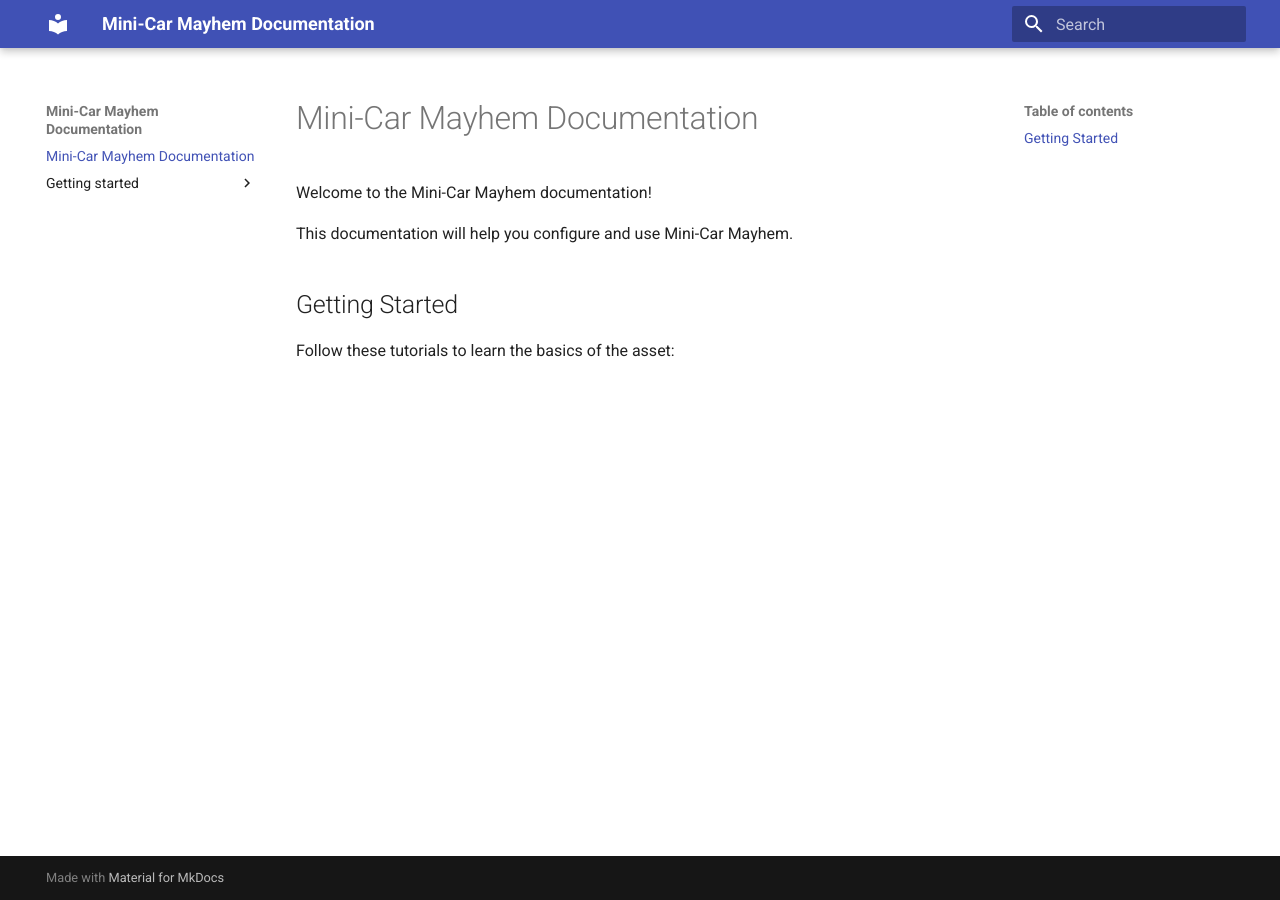
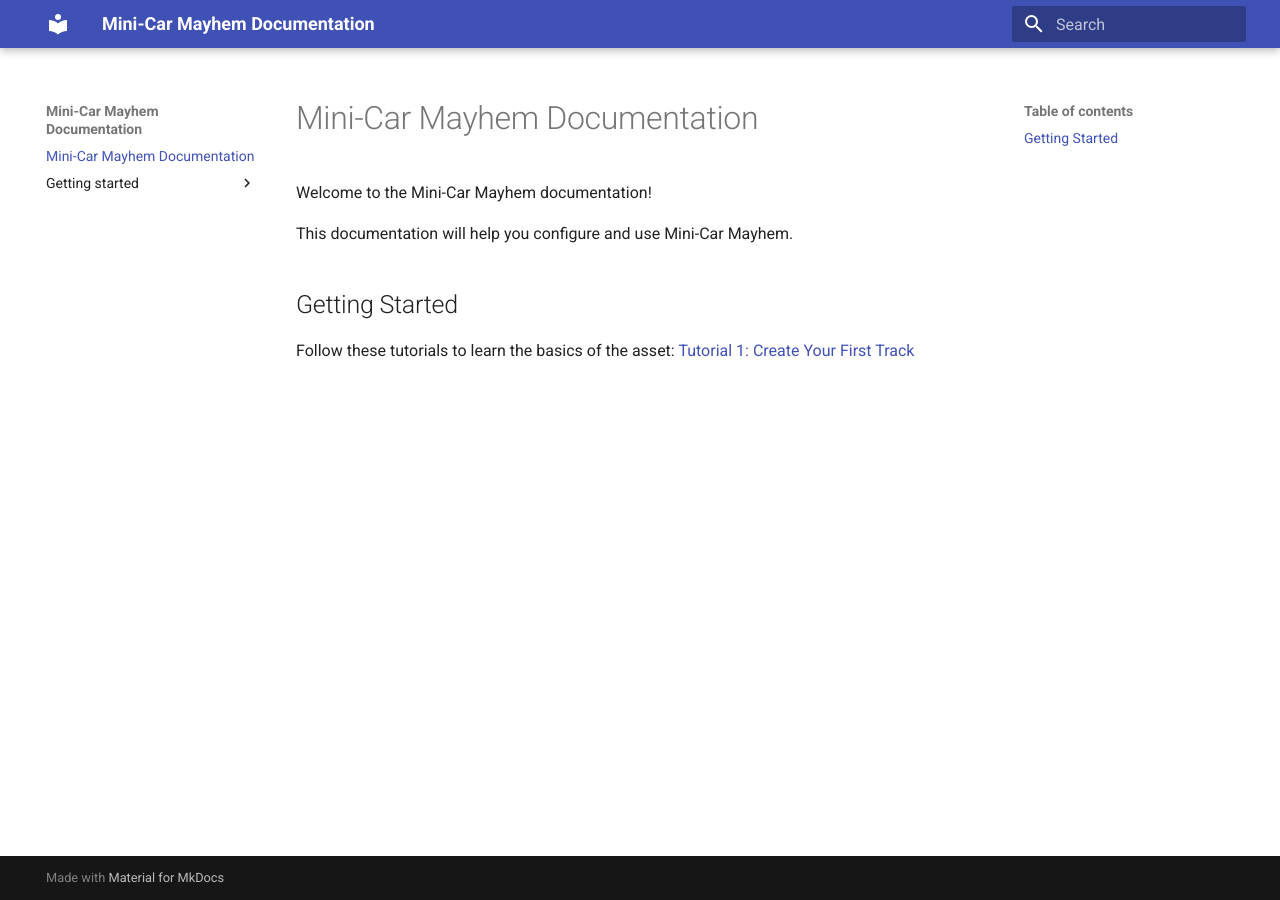
Before and after one commit to targetsoundfx/minicar-mayhem-documentation, an MkDocs documentation site: the page built from docs/index.md, in a window 1280 px wide. Built offline with MkDocs 1.6.1 and Material for MkDocs 9.7.7, drawn with Linux system fonts in a browser that asks for light colours.

Commit message:
Add link to 'Create Your First Track' tutorial

```diff
--- a/docs/index.md
+++ b/docs/index.md
@@ -7,3 +7,4 @@ This documentation will help you configure and use Mini-Car Mayhem.
 ## Getting Started
 
 Follow these tutorials to learn the basics of the asset:
+[Tutorial 1: Create Your First Track](getting-started/first-track-creation.md)
```
